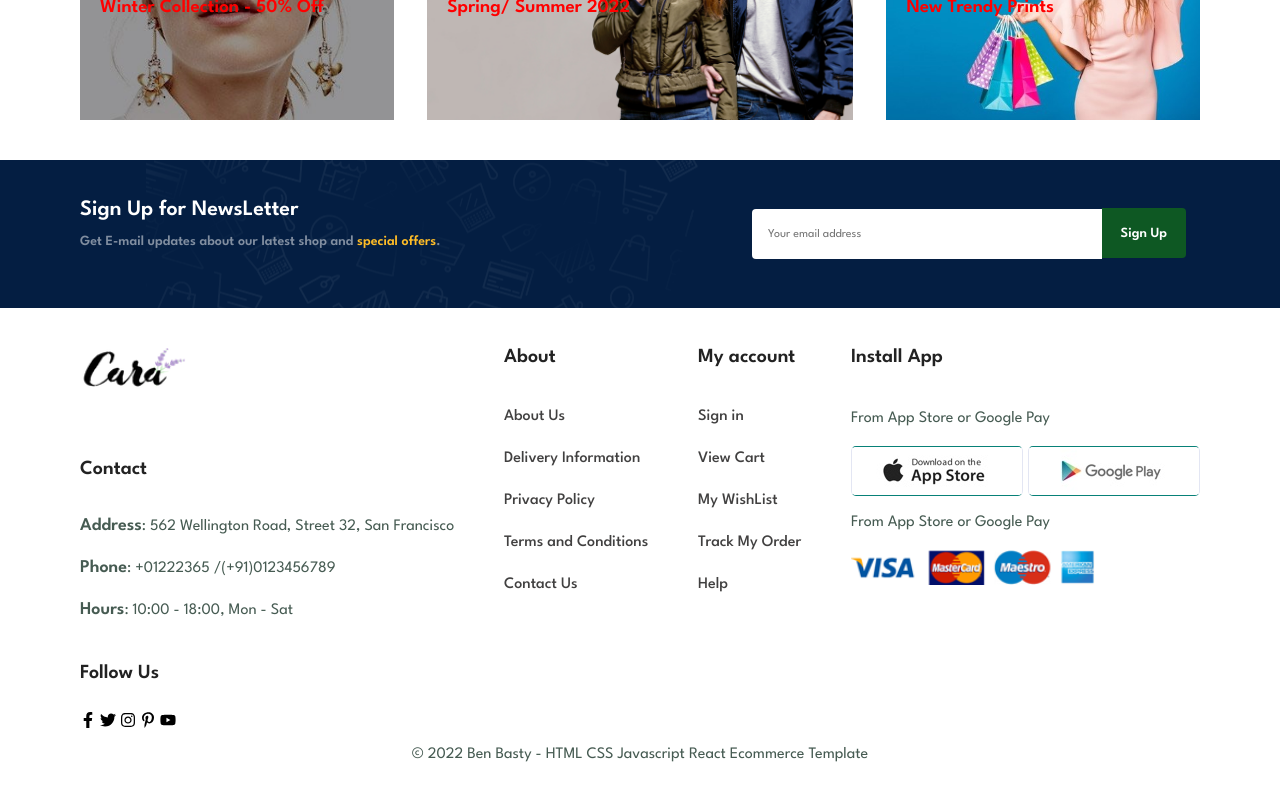
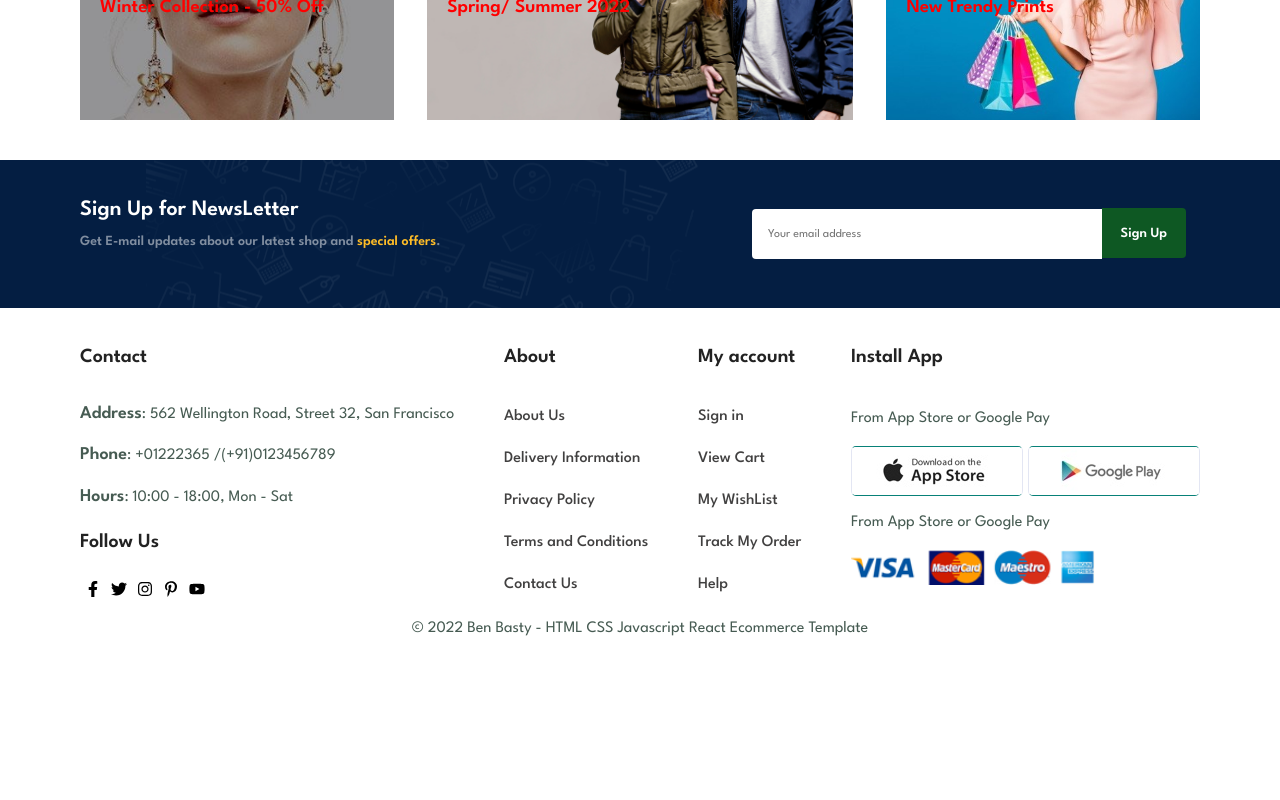
Before and after one commit to benbasty/ecommercereact, a React (Create React App) app: page / in a window 1280 px wide. Shown: the part 4024-4824 px from the top of the page. After the commit the page ends 4720 px from the top, so only its background shows below. Built offline with nearby package versions, Linux system fonts and the light colour scheme.

Commit message:
src components modified in footer.css

```diff
--- a/src/components/Footer/Footer.js
+++ b/src/components/Footer/Footer.js
@@ -11,15 +11,19 @@ function Footer() {
         <footer className="section-p1">
             <div className='main-footer'>
                 <div className='contact'>
-                    <img src={LOGO} alt='logo' />
                     <h4>Contact</h4>
                     <p><span>Address</span>: 562 Wellington Road, Street 32, San Francisco</p>
                     <p><span>Phone</span>: +01222365 /(+91)0123456789</p>
                     <p><span>Hours</span>: 10:00 - 18:00, Mon - Sat</p>
-                    <h4>Follow Us</h4>
+                    <h4 className='follow'>Follow Us</h4>
                     <div className='socials'>
-                        <FaFacebookF /> <FaTwitter /> <FaInstagram /> <FaPinterestP /> <FaYoutube />
+                        <a href='#facebook' className='icon'><FaFacebookF /></a>
+                        <a href='#twitter' className='icon'><FaTwitter /></a>
+                        <a href='#instagram'className='icon'><FaInstagram /></a>
+                        <a href='#pinterest' className='icon'><FaPinterestP /></a>
+                        <a href='#youtube' className='icon'><FaYoutube /></a>
                     </div>
+
                 </div>
                 <div className='about'>
                     <h4>About</h4>
--- a/src/components/Footer/footer.css
+++ b/src/components/Footer/footer.css
@@ -12,16 +12,14 @@ footer .main-footer .app {
     flex-direction: column;
 }
 
-footer .main-footer .contact img {
-    width: 40%;
-    padding-bottom: 40px;
-}
 footer .main-footer .contact h4 {
     font-weight: 900;
     font-size: 20px;
-    padding: 30px 0;
+    padding-bottom: 30px;
 
 }
+
+
 footer .main-footer .contact p {
     line-height: 0.3;
 }
@@ -30,6 +28,41 @@ footer .main-footer .contact p span {
     font-weight: 900;
     font-size: 18px;
 }
+
+footer .main-footer .contact .follow {
+    padding-top: 12px;
+}
+
+footer .main-footer .contact .socials {
+    display: flex;
+    justify-content:flex-start;
+}
+
+footer .main-footer .contact .socials .icon {
+    text-decoration: none;
+    color: black;
+    padding: 0 5px;
+    transition: 1s ease;
+}
+
+footer .main-footer .contact .socials .icon:nth-child(1):hover {
+    color: #3b5998;
+}
+footer .main-footer .contact .socials .icon:nth-child(2):hover {
+    color: #00acee;
+}
+footer .main-footer .contact .socials .icon:nth-child(3):hover {
+    color: #E4405F;
+}
+footer .main-footer .contact .socials .icon:nth-child(4):hover {
+    color: #c8232c;
+}
+footer .main-footer .contact .socials .icon:nth-child(5):hover {
+    color: #FF0000;
+}
+
+
+
 
 footer .main-footer .about h4,
 footer .main-footer .account h4,
```
